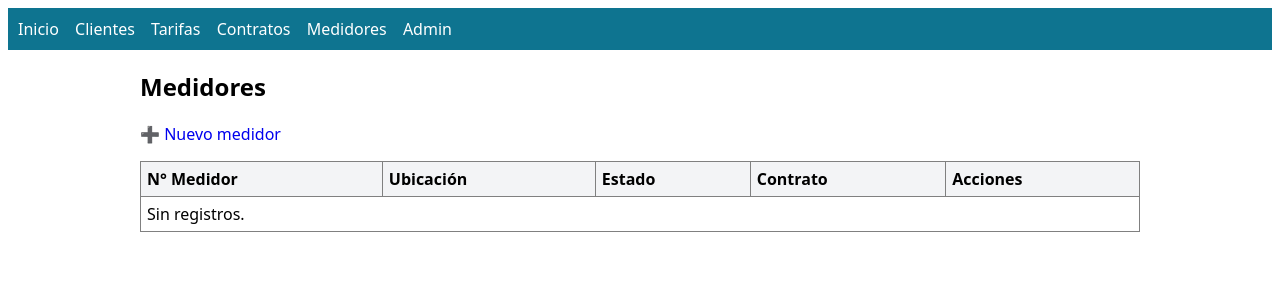
After one commit to allan-alquinta/proyecto1-back-end, a Django app: page /medidores/ in a window 1280 px wide. The commit adds this page. Shown: the top 300 px of the page. Run offline with Django 5.2, Linux system fonts and the light colour scheme; data that the repository does not hold is empty.

Commit message:
commit 6 CRUD completo de Contratos y Medidores con relaciones

```diff
--- a/gestion/urls.py
+++ b/gestion/urls.py
@@ -16,4 +16,16 @@ urlpatterns = [
     path('tarifas/nueva/', views.TarifaCreateView.as_view(), name='tarifa_create'),
     path('tarifas/<int:pk>/editar/', views.TarifaUpdateView.as_view(), name='tarifa_update'),
     path('tarifas/<int:pk>/eliminar/', views.TarifaDeleteView.as_view(), name='tarifa_delete'),
+
+    # ---- Contratos ----
+    path('contratos/', views.ContratoListView.as_view(), name='contrato_list'),
+    path('contratos/nuevo/', views.ContratoCreateView.as_view(), name='contrato_create'),
+    path('contratos/<int:pk>/editar/', views.ContratoUpdateView.as_view(), name='contrato_update'),
+    path('contratos/<int:pk>/eliminar/', views.ContratoDeleteView.as_view(), name='contrato_delete'),
+
+    # ---- Medidores ----
+    path('medidores/', views.MedidorListView.as_view(), name='medidor_list'),
+    path('medidores/nuevo/', views.MedidorCreateView.as_view(), name='medidor_create'),
+    path('medidores/<int:pk>/editar/', views.MedidorUpdateView.as_view(), name='medidor_update'),
+    path('medidores/<int:pk>/eliminar/', views.MedidorDeleteView.as_view(), name='medidor_delete'),
 ]
--- a/gestion/views.py
+++ b/gestion/views.py
@@ -1,6 +1,6 @@
 from django.views.generic import TemplateView, ListView, CreateView, UpdateView, DeleteView
 from django.urls import reverse_lazy
-from .models import Cliente, Tarifa
+from .models import Cliente, Tarifa, Contrato, Medidor
 
 class HomeView(TemplateView):
     template_name = 'layout/home.html'
@@ -50,3 +50,49 @@ class TarifaDeleteView(DeleteView):
     model = Tarifa
     template_name = 'gestion/tarifa_confirm_delete.html'
     success_url = reverse_lazy('tarifa_list')
+
+# ====== Contratos ======
+class ContratoListView(ListView):
+    model = Contrato
+    template_name = 'gestion/contrato_list.html'
+    context_object_name = 'contratos'
+
+class ContratoCreateView(CreateView):
+    model = Contrato
+    fields = ['cliente', 'numero_contrato', 'fecha_inicio', 'fecha_fin', 'tarifa']
+    template_name = 'gestion/contrato_form.html'
+    success_url = reverse_lazy('contrato_list')
+
+class ContratoUpdateView(UpdateView):
+    model = Contrato
+    fields = ['cliente', 'numero_contrato', 'fecha_inicio', 'fecha_fin', 'tarifa']
+    template_name = 'gestion/contrato_form.html'
+    success_url = reverse_lazy('contrato_list')
+
+class ContratoDeleteView(DeleteView):
+    model = Contrato
+    template_name = 'gestion/contrato_confirm_delete.html'
+    success_url = reverse_lazy('contrato_list')
+
+# ====== Medidores ======
+class MedidorListView(ListView):
+    model = Medidor
+    template_name = 'gestion/medidor_list.html'
+    context_object_name = 'medidores'
+
+class MedidorCreateView(CreateView):
+    model = Medidor
+    fields = ['contrato', 'numero_medidor', 'ubicacion', 'estado_medidor']
+    template_name = 'gestion/medidor_form.html'
+    success_url = reverse_lazy('medidor_list')
+
+class MedidorUpdateView(UpdateView):
+    model = Medidor
+    fields = ['contrato', 'numero_medidor', 'ubicacion', 'estado_medidor']
+    template_name = 'gestion/medidor_form.html'
+    success_url = reverse_lazy('medidor_list')
+
+class MedidorDeleteView(DeleteView):
+    model = Medidor
+    template_name = 'gestion/medidor_confirm_delete.html'
+    success_url = reverse_lazy('medidor_list')
--- /dev/null
+++ b/templates/gestion/medidor_list.html
@@ -0,0 +1,25 @@
+{% extends "layout/base.html" %}
+{% block title %}Medidores{% endblock %}
+{% block content %}
+<h2>Medidores</h2>
+<p><a href="{% url 'medidor_create' %}">➕ Nuevo medidor</a></p>
+<table border="1" cellpadding="6">
+  <tr>
+    <th>N° Medidor</th><th>Ubicación</th><th>Estado</th><th>Contrato</th><th>Acciones</th>
+  </tr>
+  {% for m in medidores %}
+    <tr>
+      <td>{{ m.numero_medidor }}</td>
+      <td>{{ m.ubicacion }}</td>
+      <td>{{ m.estado_medidor }}</td>
+      <td>{{ m.contrato }}</td>
+      <td>
+        <a href="{% url 'medidor_update' m.id %}">Editar</a> |
+        <a href="{% url 'medidor_delete' m.id %}">Eliminar</a>
+      </td>
+    </tr>
+  {% empty %}
+    <tr><td colspan="5">Sin registros.</td></tr>
+  {% endfor %}
+</table>
+{% endblock %}
--- a/templates/layout/base.html
+++ b/templates/layout/base.html
@@ -11,6 +11,8 @@
     <a href="{% url 'home' %}" style="color:white; margin-right:12px;">Inicio</a>
     <a href="{% url 'cliente_list' %}" style="color:white; margin-right:12px;">Clientes</a>
     <a href="{% url 'tarifa_list' %}" style="color:white; margin-right:12px;">Tarifas</a>
+    <a href="{% url 'contrato_list' %}" style="color:white; margin-right:12px;">Contratos</a>
+    <a href="{% url 'medidor_list' %}" style="color:white; margin-right:12px;">Medidores</a>
     <a href="/admin/" style="color:white;">Admin</a>
   </nav>
   <main style="max-width:1000px; margin:20px auto;">
```
Also changed, not shown: templates/gestion/contrato_confirm_delete.html (added, +11 -0 lines), templates/gestion/contrato_form.html (added, +11 -0 lines), templates/gestion/contrato_list.html (added, +26 -0 lines), templates/gestion/medidor_confirm_delete.html (added, +11 -0 lines), templates/gestion/medidor_form.html (added, +11 -0 lines).
